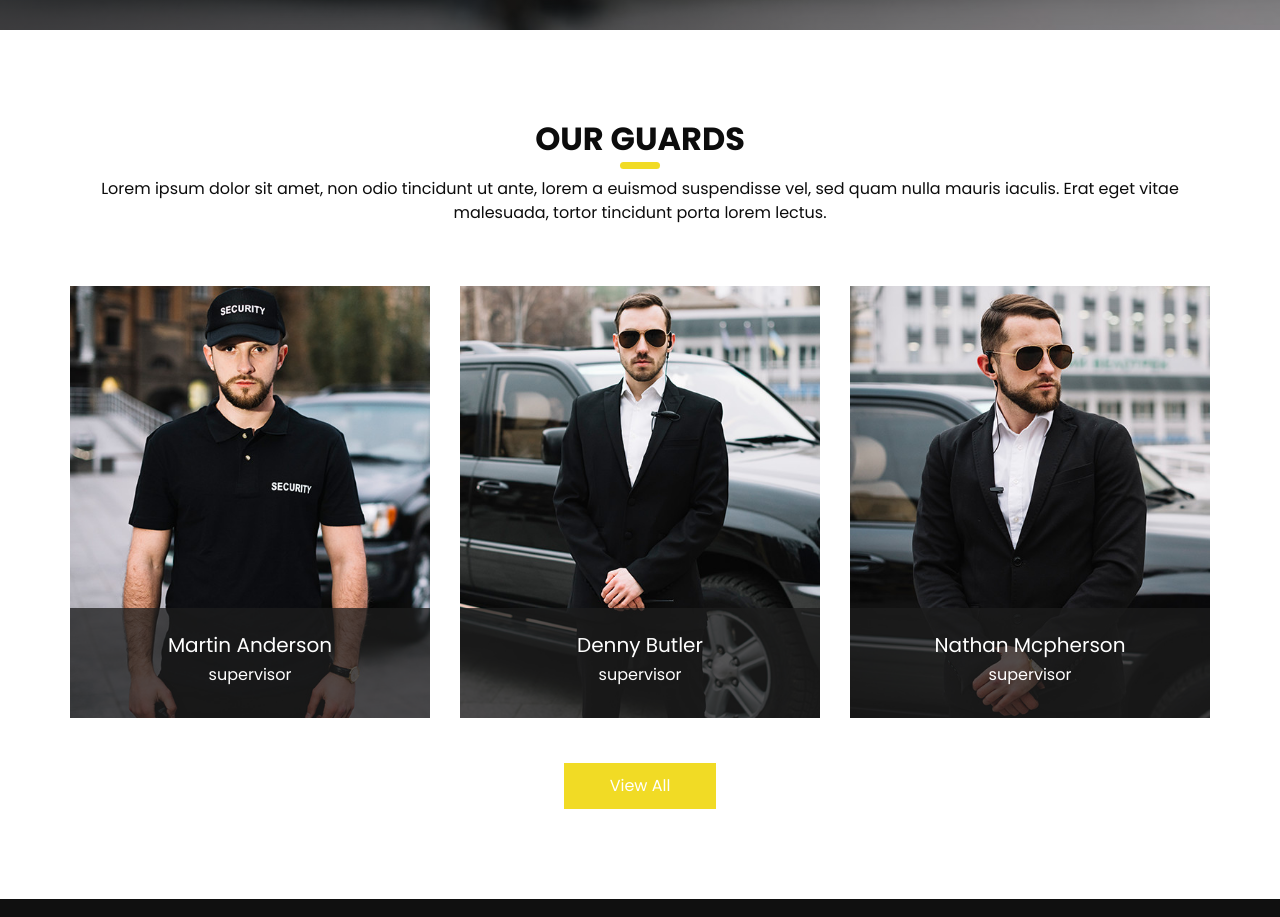
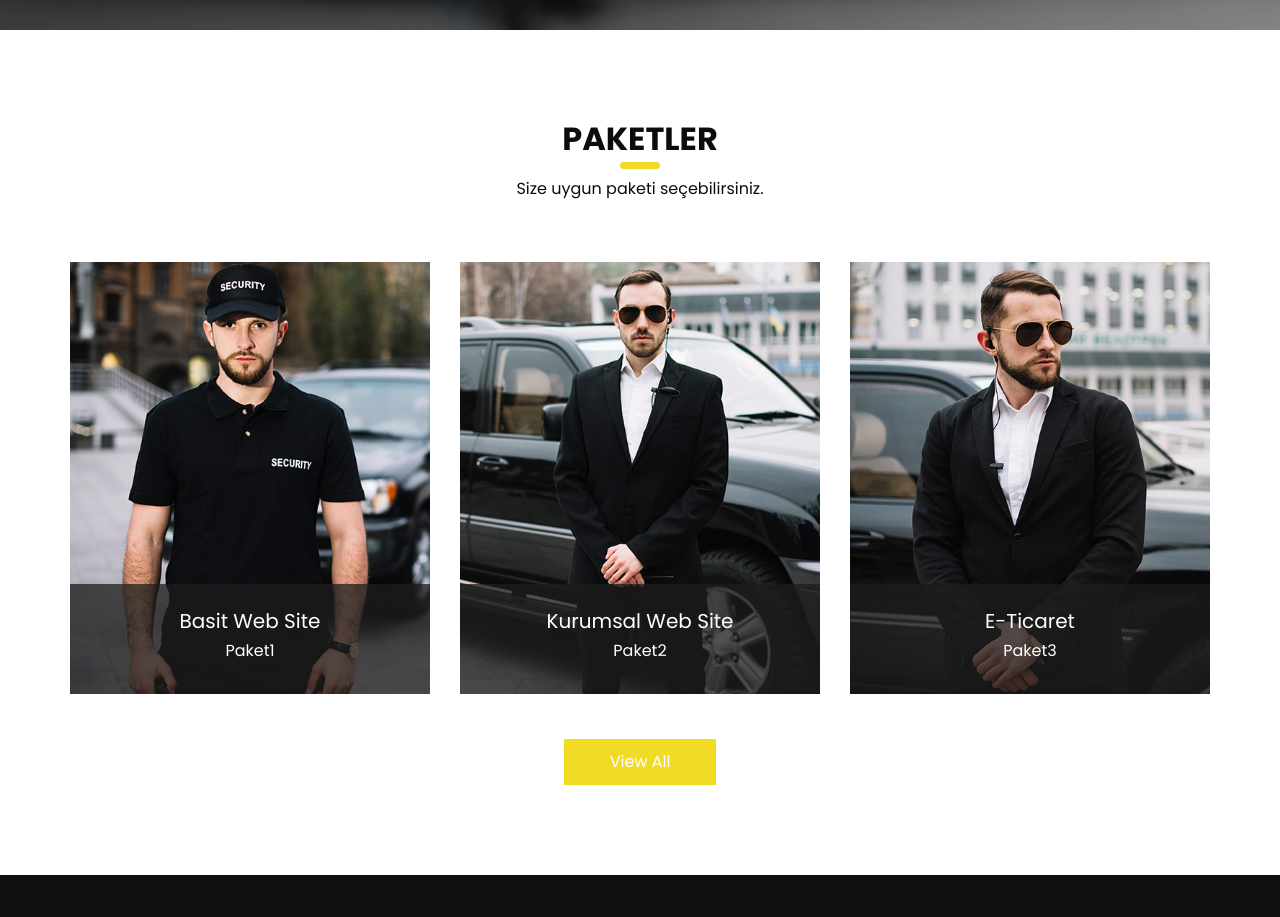
Before and after one commit to vlknhlc/emv-web-sitem, a plain HTML site: page index.html in a window 1280 px wide. Shown: the part 3360-4277 px from the top of the page. Drawn offline with Linux system fonts and the light colour scheme.

Commit message:
Paketler kısmı 1.düzenleme

```diff
--- a/index.html
+++ b/index.html
@@ -577,11 +577,10 @@
     <div class="container">
       <div class="heading_container heading_center">
         <h2>
-          Our Guards
+          PAKETLER
         </h2>
         <p>
-          Lorem ipsum dolor sit amet, non odio tincidunt ut ante, lorem a euismod suspendisse vel, sed quam nulla mauris
-          iaculis. Erat eget vitae malesuada, tortor tincidunt porta lorem lectus.
+          Size uygun paketi seçebilirsiniz.
         </p>
       </div>
       <div class="row">
@@ -592,10 +591,10 @@
             </div>
             <div class="detail-box">
               <h5>
-                Martin Anderson
+                Basit Web Site
               </h5>
               <h6 class="">
-                supervisor
+                Paket1
               </h6>
             </div>
           </div>
@@ -607,10 +606,10 @@
             </div>
             <div class="detail-box">
               <h5>
-                Denny Butler
+                Kurumsal Web Site
               </h5>
               <h6 class="">
-                supervisor
+                Paket2
               </h6>
             </div>
           </div>
@@ -622,10 +621,10 @@
             </div>
             <div class="detail-box">
               <h5>
-                Nathan Mcpherson
+                E-Ticaret
               </h5>
               <h6 class="">
-                supervisor
+                Paket3
               </h6>
             </div>
           </div>
```
